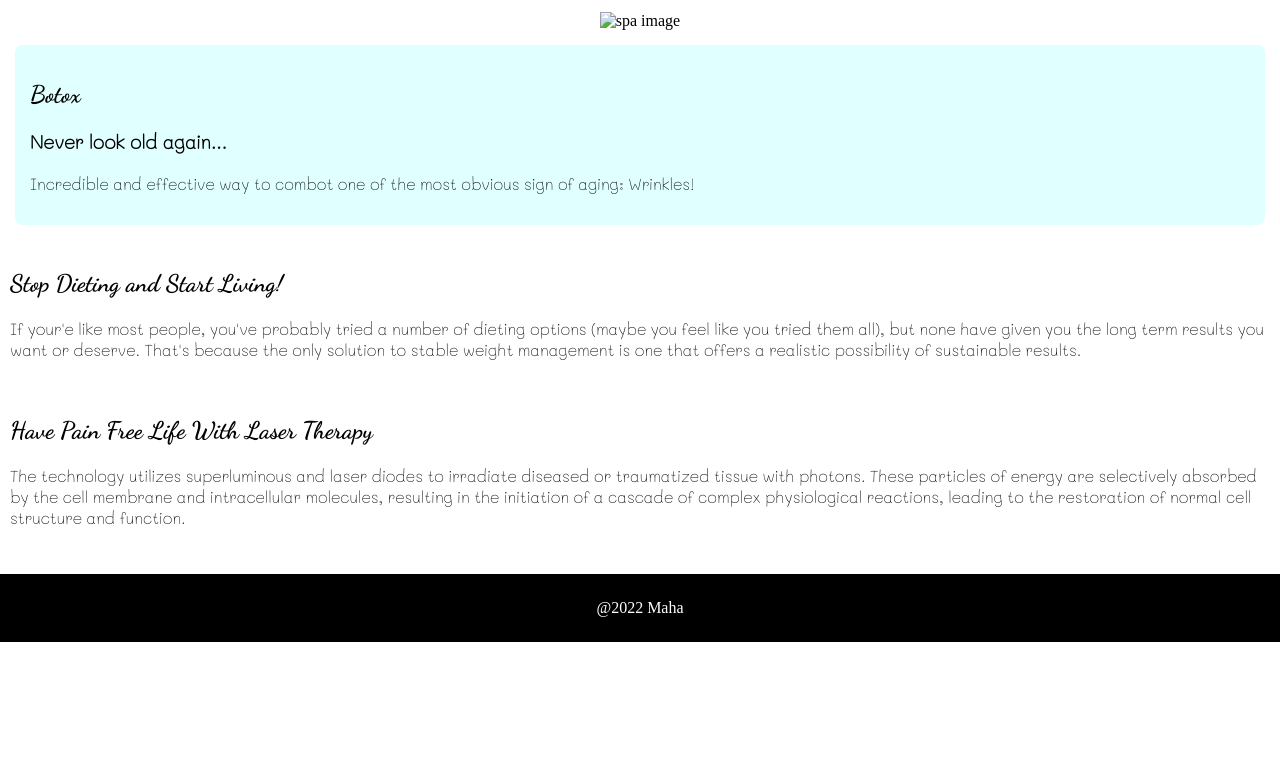
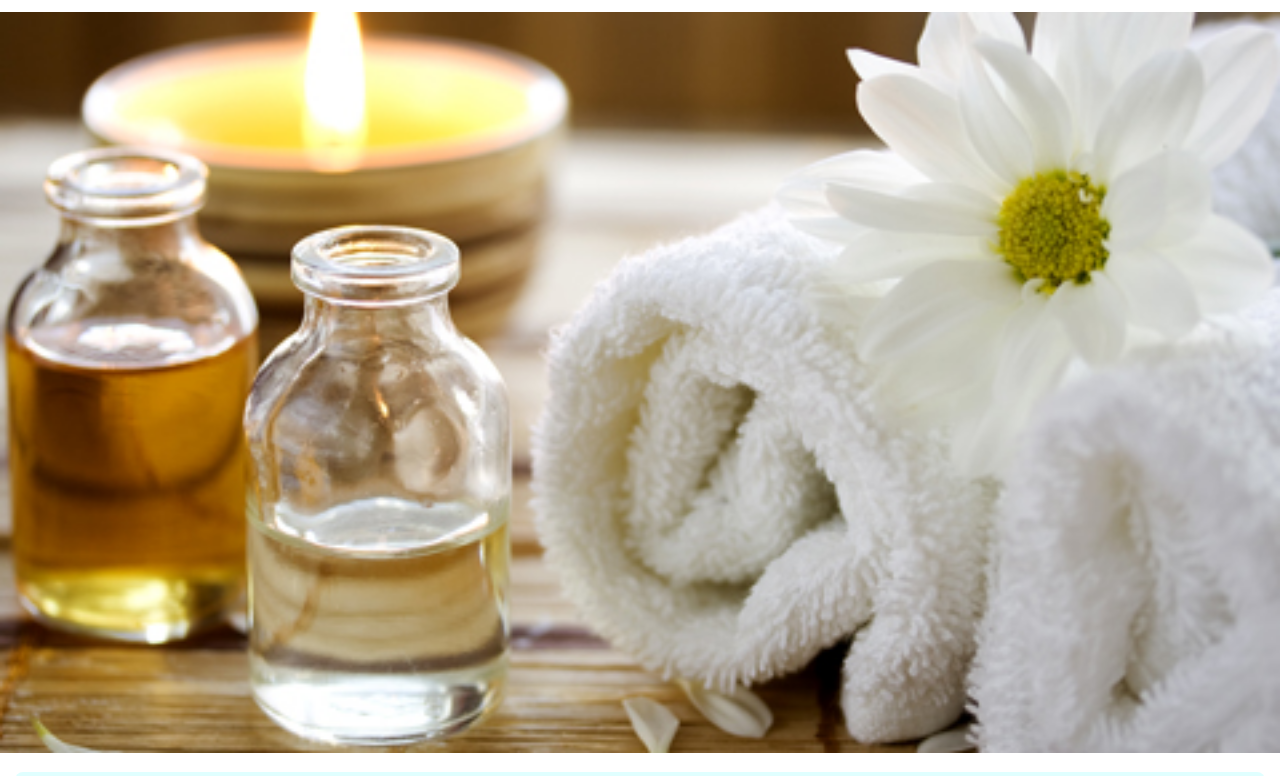
Before and after one commit to Mahalakshmi-24/cpnt260-a1, a plain HTML site: page index.html in a window 1280 px wide. Shown: the part 82-858 px from the top of the page. Before the commit the page ends 800 px from the top, so only its background shows below. Drawn offline with nearby package versions, Linux system fonts and the light colour scheme; the site is published under a folder, as on GitHub Pages, so addresses that start at the root find nothing.

Commit message:
image changed

```diff
--- a/index.html
+++ b/index.html
@@ -41,7 +41,7 @@
    <div class="image-wrapper">
      <section class="subtitle-container">
       <section class="image-container">
-        <img src="/assets/images/spa.jpg" alt="spa image" >
+        <img src="./assets/images/spa.jpg" alt="spa image" >
       </section>
       <article class="image-content">
       <h2>Botox</h2>
```
